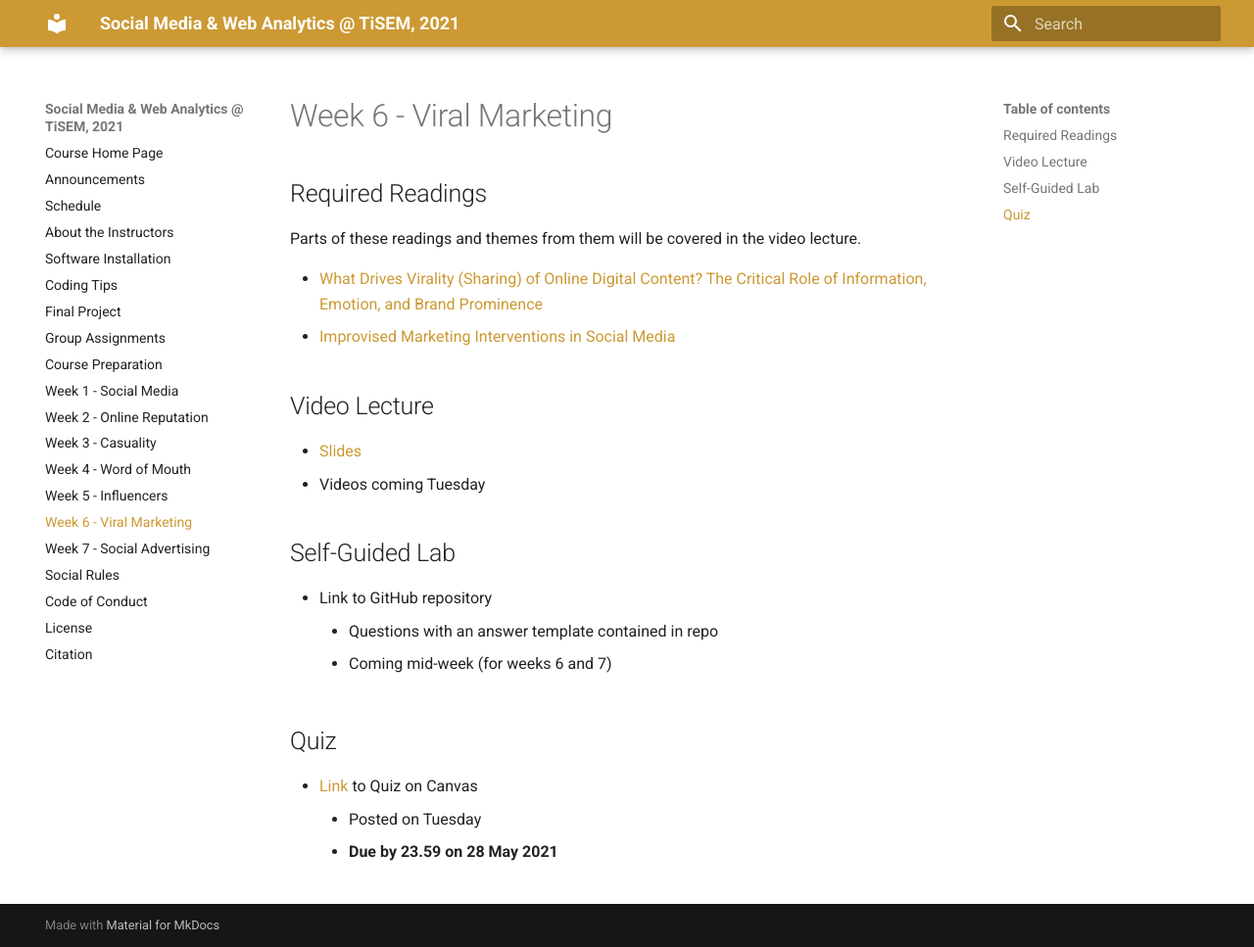
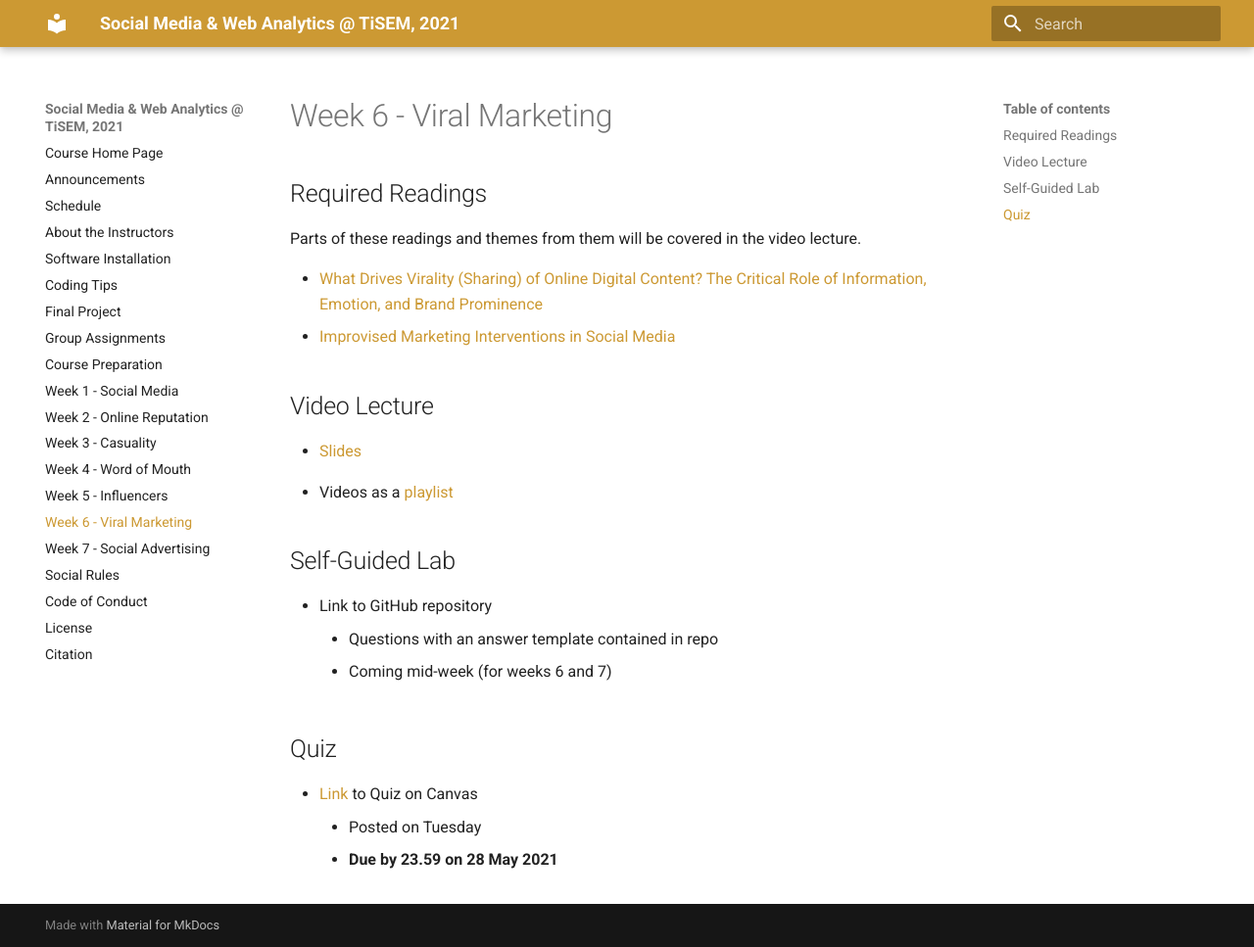
Before and after one commit to tisem-digital-marketing/2021-smwa, an MkDocs documentation site: the page built from docs/week_06.md, in a window 1280 px wide and 967 px high. Shown: the whole window at 98% size. Built offline with MkDocs 1.6.1 and Material for MkDocs 9.7.7, drawn with Linux system fonts in a browser that asks for light colours; old or Windows-style settings are respelled for this version of MkDocs.

Commit message:
video uploaded

```diff
--- a/docs/week_06.md
+++ b/docs/week_06.md
@@ -10,8 +10,8 @@ Parts of these readings and themes from them will be covered in the video lectur
 ## Video Lecture
 
 * [Slides][lecture-slides-06]
-* Videos coming Tuesday
-<!-- * Videos as a [playlist](https://www.youtube.com/playlist?list=PL9QkA7C7GRGXTPHyyUtAsN7d9bEHx1pYL) -->
+<!-- * Videos coming Tuesday -->
+* Videos as a [playlist](https://www.youtube.com/playlist?list=PL9QkA7C7GRGXgdNurrsgBJwyY8d91PaMy)
 
 ## Self-Guided Lab
 
```
